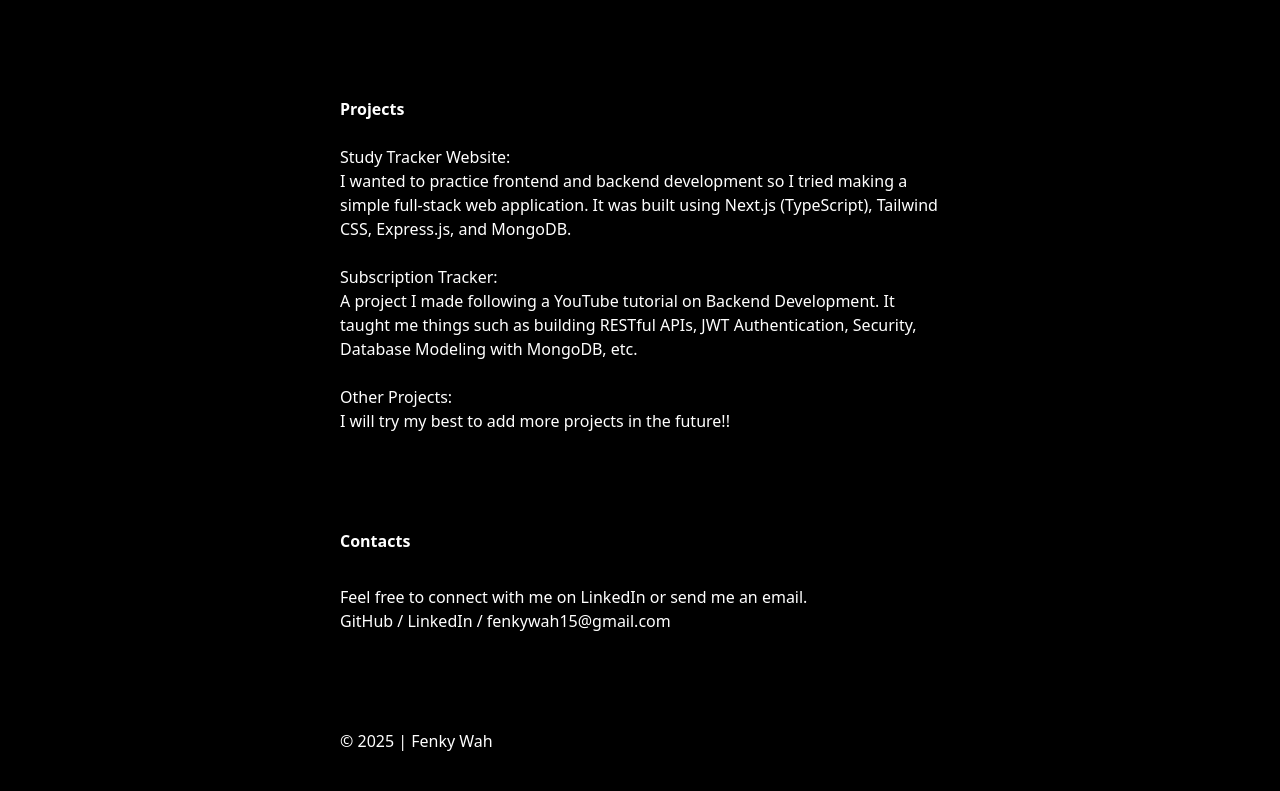
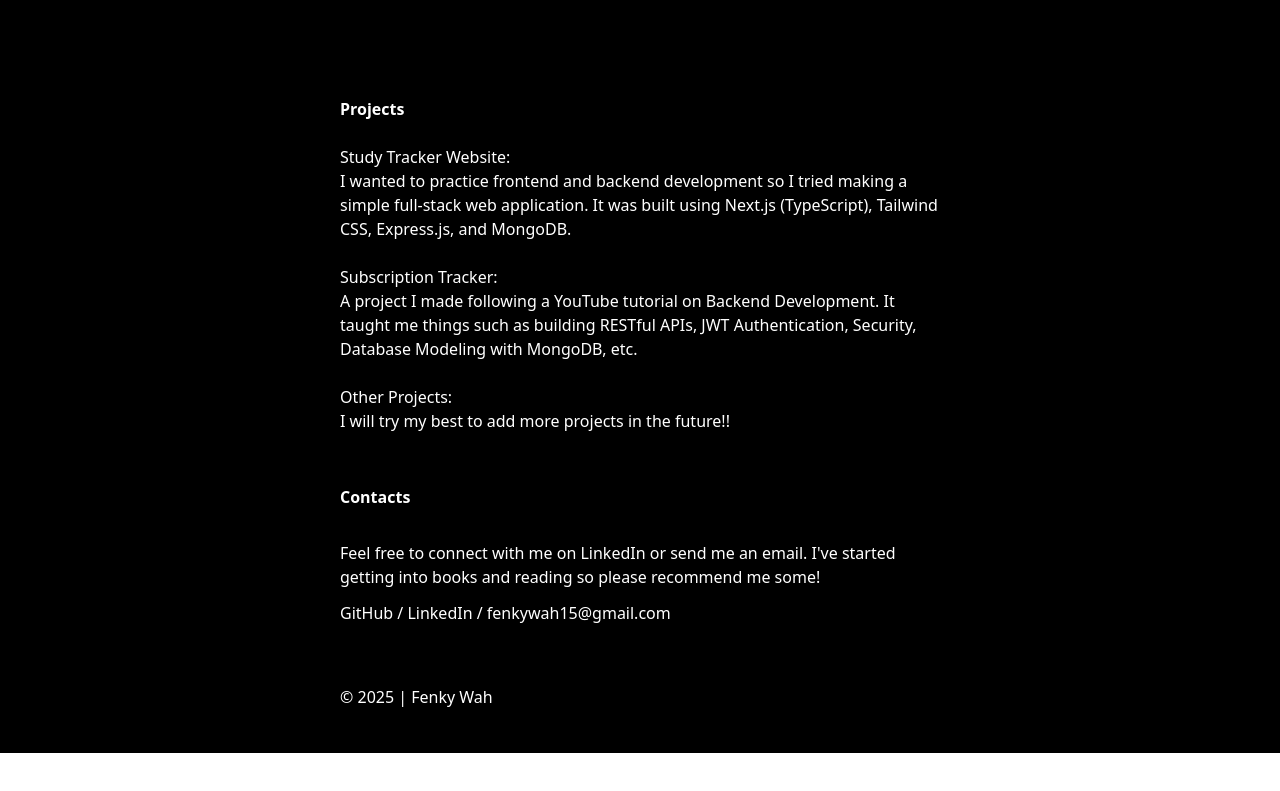
Before and after one commit to fenkur/my_portfolio, a Next.js app: page / in a window 1280 px wide. Shown: the part 325-1116 px from the top of the page. After the commit the page ends 1078 px from the top, so only its background shows below. Built offline with nearby package versions, Linux system fonts and the light colour scheme.

Commit message:
NavBar + Footer Fixed

```diff
--- a/app/blog/page.tsx
+++ b/app/blog/page.tsx
@@ -5,8 +5,9 @@ export default function Home() {
     return (
         <>
         <NavBar />
-        <div className="bg-black text-white min-h-screen px-8">
-            <section className="mx-auto max-w-screen-sm px-5 py-12">
+        <div className="flex flex-col min-h-screen bg-black text-white">
+            <main className="flex-grow px-8">
+                <section className="mx-auto max-w-screen-sm px-5 pt-10 pb-2">
                     <div className="space-y-6">
                         <h1 className="text-1xl font-bold">Blog / Yap</h1>
                         <p className="text-white leading-relaxed">
@@ -27,8 +28,9 @@ export default function Home() {
                         </p>
                     </div>
                 </section>
+            </main>
+            <Footer />
         </div>
-        <Footer />
         </>
     )
 }
--- a/app/page.tsx
+++ b/app/page.tsx
@@ -44,7 +44,6 @@ export default function Home() {
             </div>
           </div>
         </section>
-
         <Contacts />
         <Footer />
       </div>
--- a/components/Contacts.tsx
+++ b/components/Contacts.tsx
@@ -4,17 +4,20 @@ import Link from 'next/link';
 
 export default function Contacts() {
   return (
-    <section className="mx-auto max-w-screen-sm px-5 py-12">
+    <section className="mx-auto max-w-screen-sm px-5 py-1">
       <h2 className="text-white font-bold mb-8" id="contacts">Contacts</h2>
       <div>
         <p>
           Feel free to connect with me on LinkedIn or send me an email.
+          I&apos;ve started getting into books and reading so please recommend me some!
         </p>
-        <Link href="https://github.com/fenkur" className="hover:underline hover:text-gray-300 transition duration-200">GitHub</Link>
-        <span> / </span>
-        <Link href="https://www.linkedin.com/in/fenky-wah/" className="hover:underline hover:text-gray-300 transition duration-200">LinkedIn</Link>
-        <span> / </span>
-        <a href="mailto:fenkywah15@gmail.com" className="hover:underline hover:text-gray-300 transition duration-200"> fenkywah15@gmail.com</a>
+        <div className="py-3">
+          <Link href="https://github.com/fenkur" className="hover:underline hover:text-gray-300 transition duration-200">GitHub</Link>
+          <span> / </span>
+          <Link href="https://www.linkedin.com/in/fenky-wah/" className="hover:underline hover:text-gray-300 transition duration-200">LinkedIn</Link>
+          <span> / </span>
+          <a href="mailto:fenkywah15@gmail.com" className="hover:underline hover:text-gray-300 transition duration-200"> fenkywah15@gmail.com</a>
+        </div>
       </div>
     </section>
   );
--- a/components/Footer.tsx
+++ b/components/Footer.tsx
@@ -4,8 +4,8 @@ const Footer = () => {
   const currentYear = new Date().getFullYear();
 
   return (
-    <footer>
-      <div className="mx-auto max-w-screen-sm px-5 py-12">
+    <footer className="bg-black">
+      <div className="mx-auto max-w-screen-sm px-5 py-11">
         <div className="flex flex-col md:flex-row justify-between items-center">
             <span className="text-white text-bold">© {currentYear} | Fenky Wah</span>
         </div>
--- a/components/NavBar.tsx
+++ b/components/NavBar.tsx
@@ -27,7 +27,7 @@ export default function Navbar() {
   };
 
   return (
-    <div className="bg-gray-950 text-white py-4 w-full">
+    <div className="bg-gray-950 text-white py-4 w-full sticky top-0 z-50 backdrop-blur-md">
       <div className="max-w-3xl mx-auto flex justify-between items-center px-4">
         <Link href="/" className="text-white hover:text-gray-300 transition-colors font-medium">
           Fenky Wah
```
Lines whose indentation alone changed are shown as unchanged.
